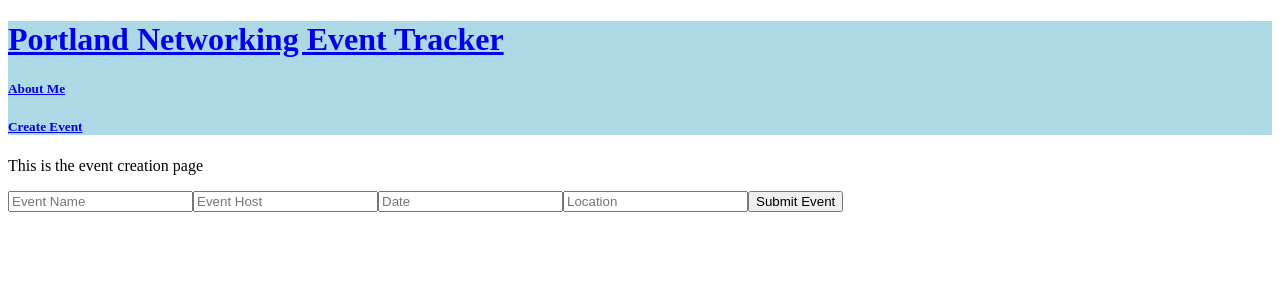
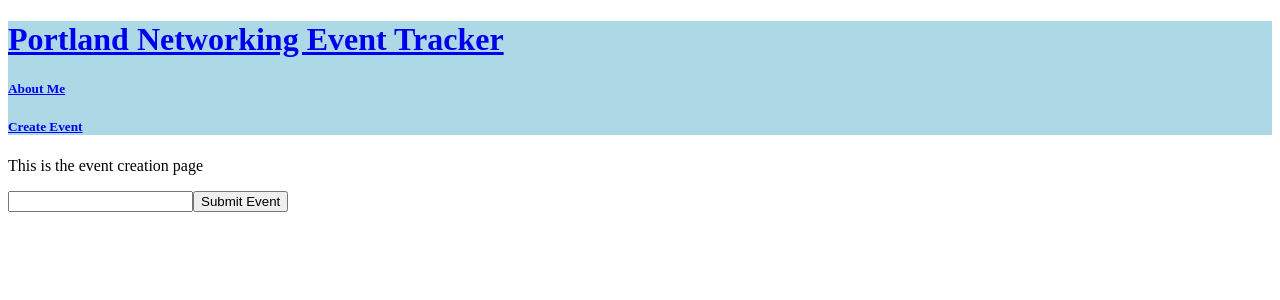
Before and after one commit to austinbhan/event-tracker, a React app: page /CreateEvent in a window 1280 px wide. Shown: the top 300 px of the page. Built offline with nearby package versions, Linux system fonts and the light colour scheme.

Commit message:
Stupid usestate mistake resolved

```diff
--- a/package.json
+++ b/package.json
@@ -16,6 +16,7 @@
     "dependencies": {
         "classnames": "^2.3.2",
         "dotenv-webpack": "^8.0.1",
+        "eslint-plugin-react-hooks": "^4.6.0",
         "react": "^18.2.0",
         "react-dom": "^18.2.0",
         "react-intersection-observer": "^9.4.0",
--- a/src/Components/CreateEvent.js
+++ b/src/Components/CreateEvent.js
@@ -1,21 +1,16 @@
 import styles from '../App.css';
-
-// User fills out the form
-// User submits the form
-// Submit will redirect to submitted page
-// Submitted page will have a button to the home page
-
-// List page will render submissions
+import { useState } from 'react';
 
 export default function CreateEvent() {
+  const [item, setItem] = useState('');
+  console.log(item);
+
   return (
     <div className={styles.createEvent}>
       <p>This is the event creation page</p>
       <form>
-        <input type="text" placeholder="Event Name"></input>
-        <input type="text" placeholder="Event Host"></input>
-        <input type="text" placeholder="Date"></input>
-        <input type="text" placeholder="Location"></input>
+        <input value={item}
+          onChange={e => {setItem(e.target.value);}}/>
         <button>Submit Event</button>
       </form>
     </div>
--- a/src/index.jsx
+++ b/src/index.jsx
@@ -1,6 +1,7 @@
 import React from 'react';
 import { createRoot } from 'react-dom/client';
 import App from './App';
+
 
 const container = document.getElementById('app');
 const root = createRoot(container);
```
Also changed, not shown: 1 other file (tests, documents, lock files or other folders).
